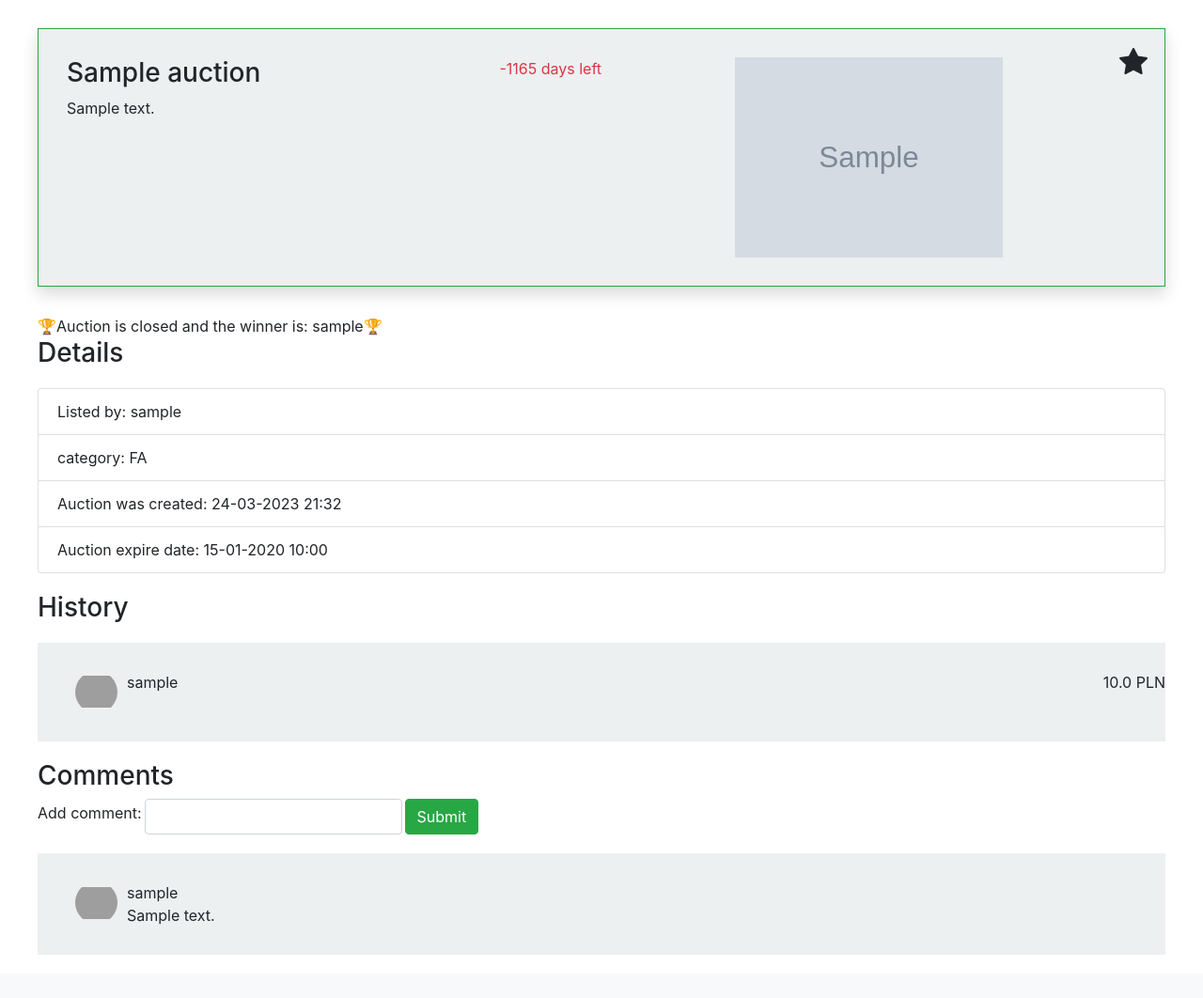
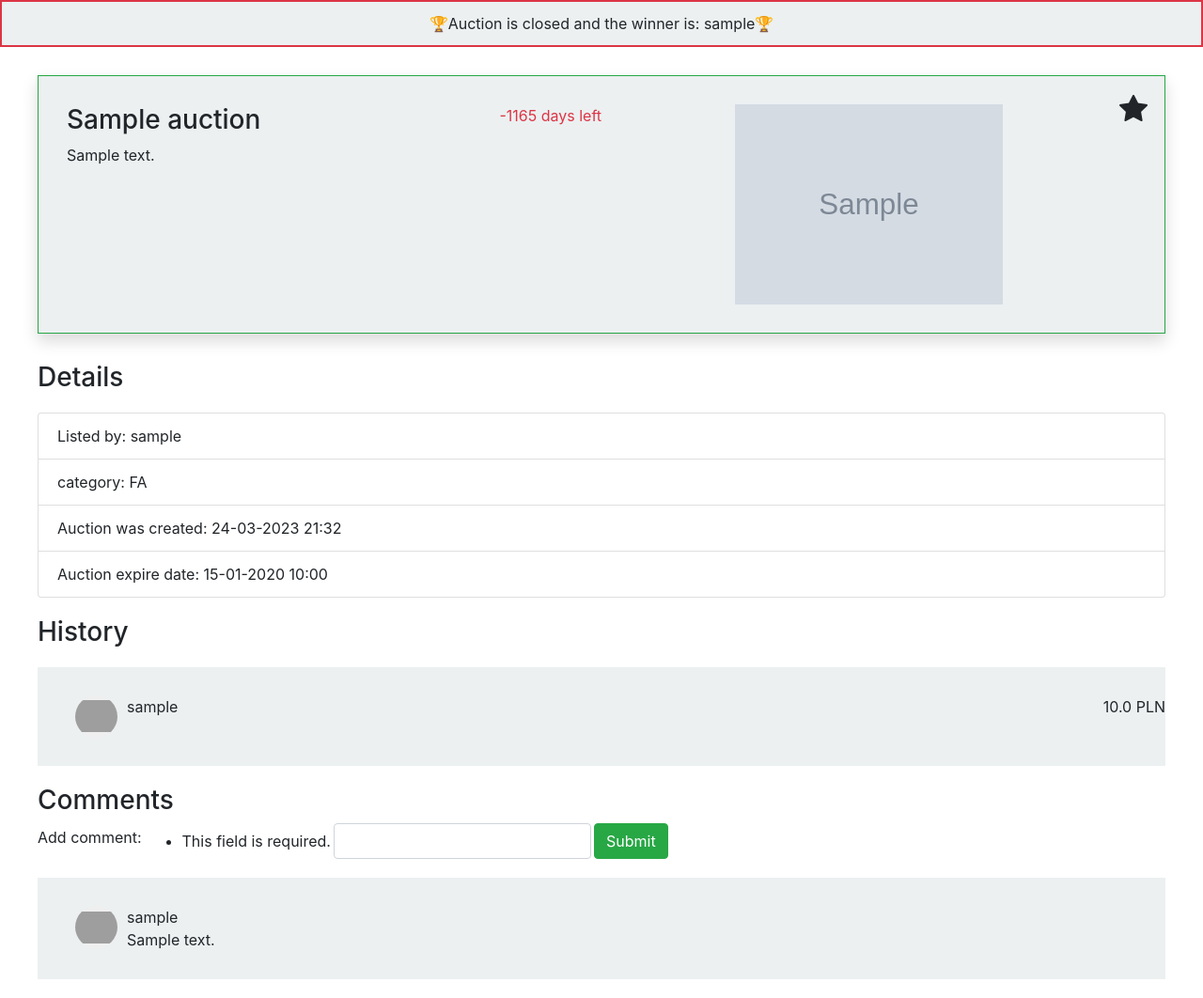
Before and after one commit to wobrozek/shop, a Django app: page /listing/1 in a window 1280 px wide. Shown: the part 61-1123 px from the top of the page at 94% size. Before the commit the page ends 1045 px from the top, so only its background shows below. Run offline with Django 3.2, Linux system fonts and the light colour scheme; a user stored in the database is signed in; tables that the repository leaves empty hold one stand-in row (values such as "Sample post"); grey boxes marked "Sample" are stand-in pictures; some libraries are stand-ins or nearby versions; grey boxes are pictures that could not be loaded.

Commit message:
feture: add uplad files

```diff
--- a/commerce/auctions/forms.py
+++ b/commerce/auctions/forms.py
@@ -8,16 +8,12 @@ class AuctionForm(ModelForm):
         model = Auction
         fields = ('title', 'description', 'img', 'price', 'category', 'endDate')
         labels = {
-            'img':'Img (optional)',
             'endDate':'End date of auction'
-        }
-        initial ={
-            'img':""
         }
         widgets = {
             'title':forms.TextInput(attrs={'class':'form-control'}),
             'description':forms.Textarea(attrs={'class':'form-control'}),
-            'img':forms.TextInput(attrs={'class':'form-control','value':'','placeholder':"prowide url to image" }),
+            'img':forms.FileInput(attrs={'class':'form-control'}),
             'price':forms.NumberInput(attrs={'class':'form-control'}),
             'category':forms.Select(attrs={'class':'form-control'}),
             'endDate':forms.DateTimeInput(attrs={'class':'form-control','type':'datetime-local'})
--- a/commerce/auctions/models.py
+++ b/commerce/auctions/models.py
@@ -21,7 +21,7 @@ class Auction(models.Model):
     author=models.ForeignKey(User, on_delete=models.CASCADE, related_name="auctions")
     title = models.CharField(max_length=64)
     description = models.CharField(max_length=512)
-    img = models.CharField(max_length=512, default='none', blank=True)
+    img = models.ImageField(upload_to='auctionImg/')
     endDate = models.DateTimeField()
     price = models.FloatField()
     category = models.CharField(max_length=2, choices=CategoryChoices.choices)
@@ -41,7 +41,6 @@ class Auction(models.Model):
         toEnd = self.endDate-datetime.now(timezone.utc)
         return toEnd.days
 
-
 class Comment(models.Model):
     text = models.CharField(max_length=2048)
     author = models.ForeignKey(User, on_delete=models.CASCADE, related_name="comment")
--- a/commerce/auctions/static/auctions/styles.css
+++ b/commerce/auctions/static/auctions/styles.css
@@ -95,9 +95,9 @@ button {
     gap: 3px;
 }
 
-.errorlist {
+/* .errorlist {
     display: none;
-}
+} */
 
 .errorspan {
     position: absolute;
@@ -110,6 +110,17 @@ main {
     max-width: 1200px;
 }
 
+.winner {
+    width: 100%;
+    text-align: center;
+    height: 50px;
+    border: 2px solid #dc3545;
+    background-color: #ECF0F1;
+    display: flex;
+    align-items: center;
+    justify-content: center;
+}
+
 .auction img {
     width: 50%;
     display: block;
--- a/commerce/auctions/templates/auctions/components/listingItem.html
+++ b/commerce/auctions/templates/auctions/components/listingItem.html
@@ -49,9 +49,9 @@
 
             </div>
 
-                {% if auction.img != 'none' %}
+                {% if auction.img %}
                     <div class="auction-img width-50">
-                        <img src="{{ auction.img }}" alt="">
+                        <img src="{{ auction.img.url }}" alt="">
                     </div>
                 {% endif %}
 
--- a/commerce/auctions/templates/auctions/layout.html
+++ b/commerce/auctions/templates/auctions/layout.html
@@ -26,8 +26,11 @@
                         </button>
                         <ul class="dropdown-menu">
                             <li >
-                                <a class="dropdown-item" href="{% url 'watchlist' %}">Watchlist</a>
-                                <span class="watch-list-number">{{follow_number}}</span>
+                                <a class="dropdown-item" href="{% url 'watchlist' %}">
+                                    Watchlist
+                                    <span class="watch-list-number">{{follow_number}}</span>
+                                </a>
+
                             </li>
                             <li >
                                 <a class="dropdown-item" href="{% url 'create' %}">Create Listing</a>
--- a/commerce/auctions/templates/auctions/listing.html
+++ b/commerce/auctions/templates/auctions/listing.html
@@ -1,19 +1,19 @@
 {% extends "auctions/layout.html" %}
 
 {% block body%}
+
+{% if close %}
+{% if winnerBid != None %}
+    <div class="winner">🏆Auction is closed and the winner is: {{winnerBid.author }}🏆</div>
+{% else %}
+    <div class="winner" >❌Auction is closed and nobody wins the auction❌</div>
+{% endif %}
+{% endif %}
+
 <main>
 <div class="auction-listing">
 
     {% include 'auctions/components/listingItem.html' %}
-
-
-    {% if close %}
-        {% if winnerBid != None %}
-            <div class="winner">🏆Auction is closed and the winner is: {{winnerBid.author }}🏆 </div>
-        {% else %}
-            <div class="winner notWinner" >❌Auction is closed and nobody wins the auction❌ </div>
-        {% endif %}
-    {% endif %}
 
     <h3> Details </h3>
     <section >
@@ -23,6 +23,7 @@
             <li class="list-group-item">Auction was created: {{ auction.startDate| date:"d-m-Y H:i" }} </li>
             <li class="list-group-item">Auction expire date: {{ auction.endDate| date:" d-m-Y H:i" }}</li>
         </ul>
+
     </section>
 
     <h3>History</h3>
--- a/commerce/auctions/urls.py
+++ b/commerce/auctions/urls.py
@@ -1,6 +1,8 @@
 from django.urls import path, include
+from . import views
+from django.conf.urls.static import static
+from django.conf import settings
 
-from . import views
 
 urlpatterns = [
     path("", views.index, name="index"),
@@ -17,3 +19,6 @@ urlpatterns = [
     path("listing/comments/<int:listing_id>", views.add_comment_view, name="addComments")
 
 ]
+
+# filles
+urlpatterns += static(settings.MEDIA_URL,document_root=settings.MEDIA_ROOT)
--- a/commerce/auctions/views.py
+++ b/commerce/auctions/views.py
@@ -37,7 +37,7 @@ def categories_view(request):
 @login_required
 def create_view(request):
     if request.method=="POST":
-        form = AuctionForm(request.POST)
+        form = AuctionForm(request.POST,request.FILES)
         if form.is_valid():
             aukcja = form.save(commit=False)
             aukcja.author = request.user
@@ -209,3 +209,8 @@ def register_view(request):
         return HttpResponseRedirect(reverse("index"))
     else:
         return render(request, "auctions/register.html")
+
+def auction_img(request,auction_id):
+    auction = Auction.objects.get(pk=auction_id)
+    if auction is not None:
+        return render(request,"auction/index.html", {'img':auction.img})
--- a/commerce/commerce/urls.py
+++ b/commerce/commerce/urls.py
@@ -1,20 +1,6 @@
-"""commerce URL Configuration
-
-The `urlpatterns` list routes URLs to views. For more information please see:
-    https://docs.djangoproject.com/en/3.0/topics/http/urls/
-Examples:
-Function views
-    1. Add an import:  from my_app import views
-    2. Add a URL to urlpatterns:  path('', views.home, name='home')
-Class-based views
-    1. Add an import:  from other_app.views import Home
-    2. Add a URL to urlpatterns:  path('', Home.as_view(), name='home')
-Including another URLconf
-    1. Import the include() function: from django.urls import include, path
-    2. Add a URL to urlpatterns:  path('blog/', include('blog.urls'))
-"""
 from django.contrib import admin
 from django.urls import include, path
+
 
 urlpatterns = [
     path("admin/", admin.site.urls),
```
Also changed, not shown: commerce/auctions/templates/auctions/create.html (+7 -5 lines), commerce/commerce/settings.py (+21 -0 lines).
